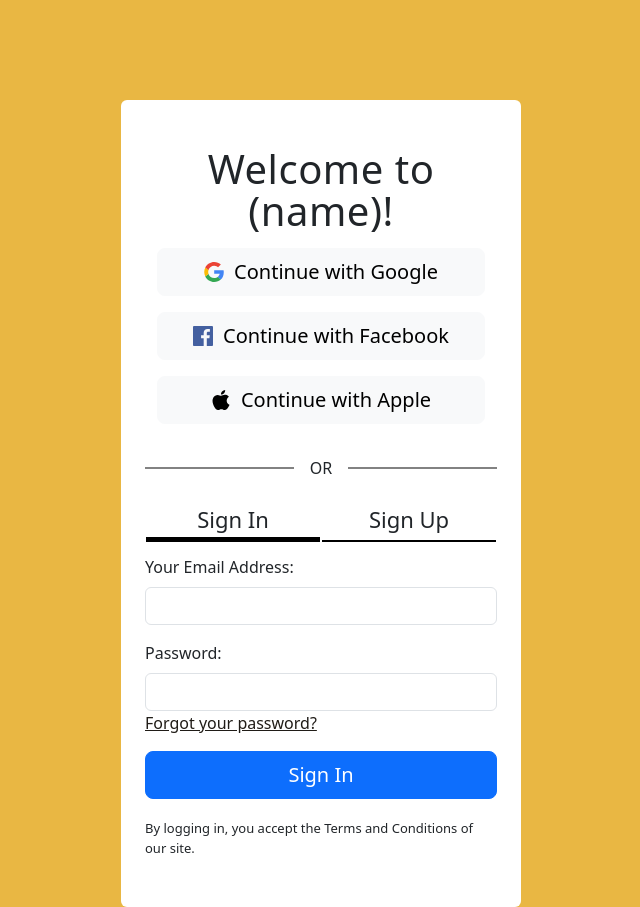
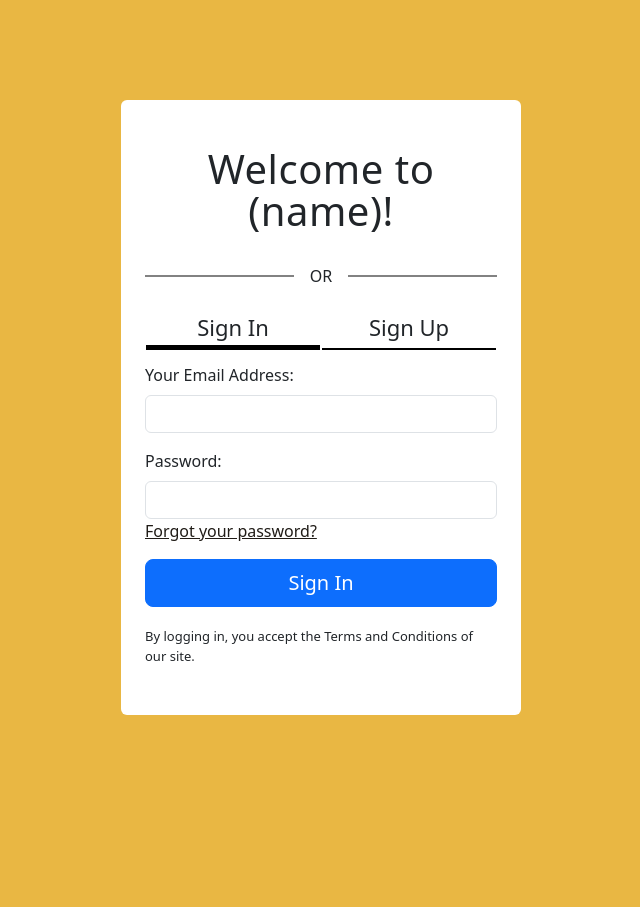
Before and after one commit to MihaiCosmin2/proiect-initial-mds, a Django app: page /auth/ in a window 1280 px wide. Shown: the whole page, without its empty margins (319-959 px from the left). After the commit the page ends 715 px from the top, so only its background shows below. Run offline with Django 5.2, Linux system fonts and the light colour scheme.

```diff
--- a/MDS/templates/SignUp_OR_SignIn.html
+++ b/MDS/templates/SignUp_OR_SignIn.html
@@ -15,23 +15,6 @@
             <div style="margin-bottom: 10px;"> <!-- Greeting Text -->
                 <h1 class="text-center" id="login-box-greeting-text"> Welcome to (name)! </h1>
             </div>
-
-                <div class="container d-flex flex-column justify-content-center align-items-center">
-                    <button class="btn btn-light btn-lg w-100 mb-3 d-flex align-items-center justify-content-center">
-                        <img src="{% static 'images/google-icon.svg' %}" style="width: 20px; height: 20px; margin-right: 10px;">
-                        Continue with Google
-                    </button>
-
-                    <button class="btn btn-light btn-lg w-100 mb-3 d-flex align-items-center justify-content-center">
-                        <img src="{% static 'images/facebook-icon.svg' %}" style="width: 20px; height: 20px; margin-right: 10px;">
-                        Continue with Facebook
-                    </button>
-
-                    <button class="btn btn-light btn-lg w-100 mb-3 d-flex align-items-center justify-content-center">
-                        <img src="{% static 'images/apple-icon.svg' %}" style="width: 20px; height: 20px; margin-right: 10px;">
-                        Continue with Apple
-                    </button>
-                </div>
 
                 <div class="d-flex align-items-center my-3"> <!-- m = margin; y = y axis; 3 = size; -->
                     <div class="flex-grow-1" id="or-line1"></div>
```
